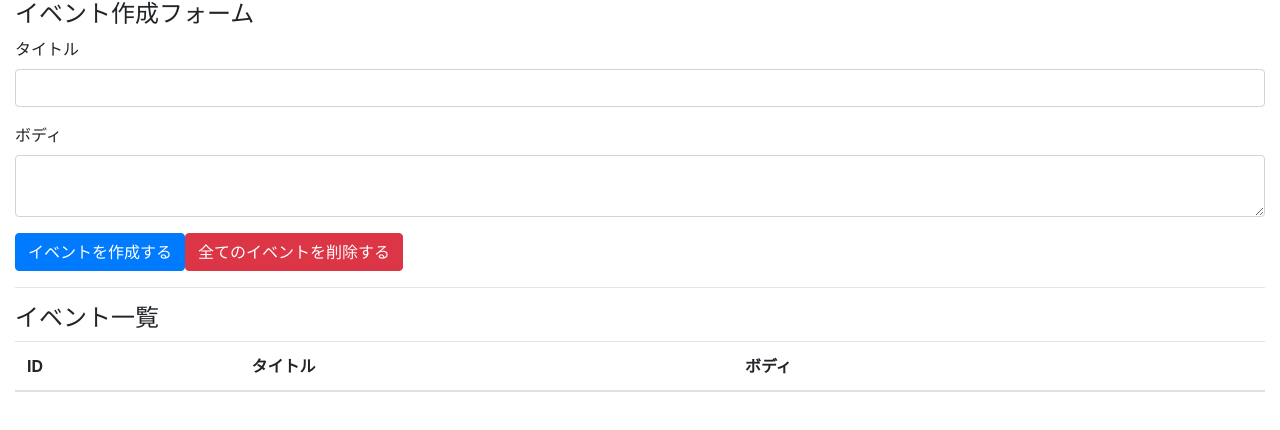
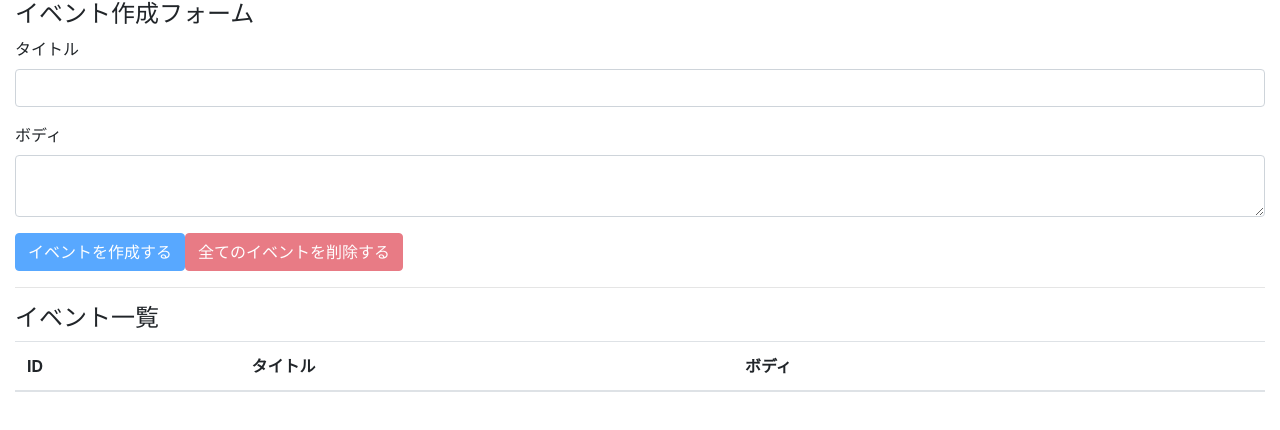
Before and after one commit to ishimori/react-hooks-101, a React (Create React App) app: page / in a window 1280 px wide. Shown: the top 430 px of the page. Built offline with nearby package versions, Linux system fonts and the light colour scheme.

Commit message:
implete all events delete feature

```diff
--- a/src/components/App.js
+++ b/src/components/App.js
@@ -17,6 +17,14 @@
     setTitle('')
     setBody('')
   }
+  const deleteAllEvents = (e) => {
+    e.preventDefault()  // 画面描画を停止
+    const result = window.confirm('全てのイベントを削除しても良いですか？')
+    if (result) dispatch({ type:'DELETE_ALL_EVENTS'})
+  }
+  // ボタンのdisabled属性用
+  const unCreatable = title === '' || body === ''
+
   return (
     <div className="container-fluid">
       <h4>イベント作成フォーム</h4>
@@ -29,8 +37,8 @@
           <label htmlFor="formEventBody">ボディ</label>
           <textarea className="form-control" id="formEventBody" value={body} onChange={e=>{setBody(e.target.value)}}></textarea>
         </div>
-        <button className="btn btn-primary" onClick={addEvent}>イベントを作成する</button>
-        <button className="btn btn-danger">全てのイベントを削除する</button>
+        <button className="btn btn-primary" onClick={addEvent} disabled={unCreatable}>イベントを作成する</button>
+        <button className="btn btn-danger" onClick={deleteAllEvents} disabled={state.length === 0}>全てのイベントを削除する</button>
       </form>
       <hr />
       <h4>イベント一覧</h4>
--- a/src/components/Event.js
+++ b/src/components/Event.js
@@ -2,7 +2,8 @@
 const Event = ({dispatch, event}) => {
     const id = event.id // ショートハンド用
     const handleClickDeletedButton = () => {
-      dispatch({type:'DELETE_EVENT', id}) // ショートハンド使った
+        const result = window.confirm(`イベント(id=${id})を削除しても良いですか？`)
+        if (result) dispatch({type:'DELETE_EVENT', id}) // ショートハンド使った
     }
     return (
         <tr>
```
